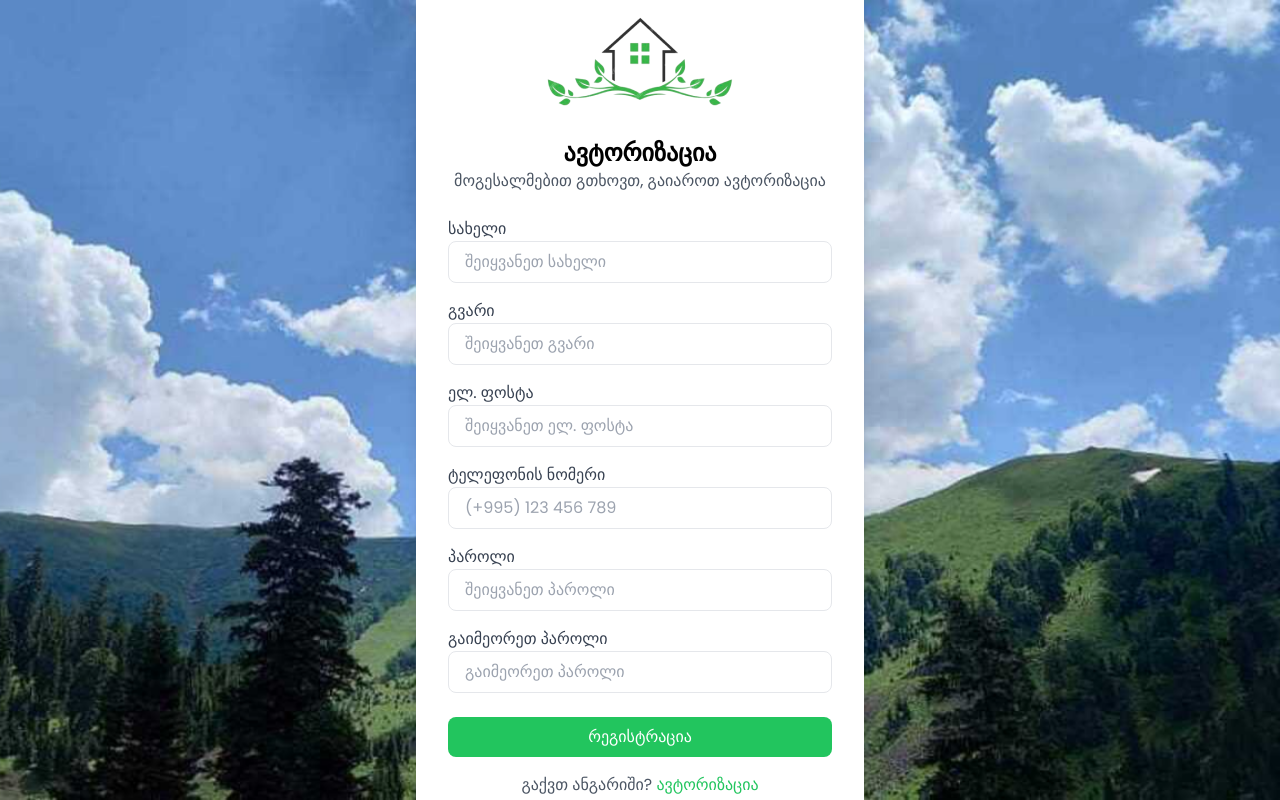
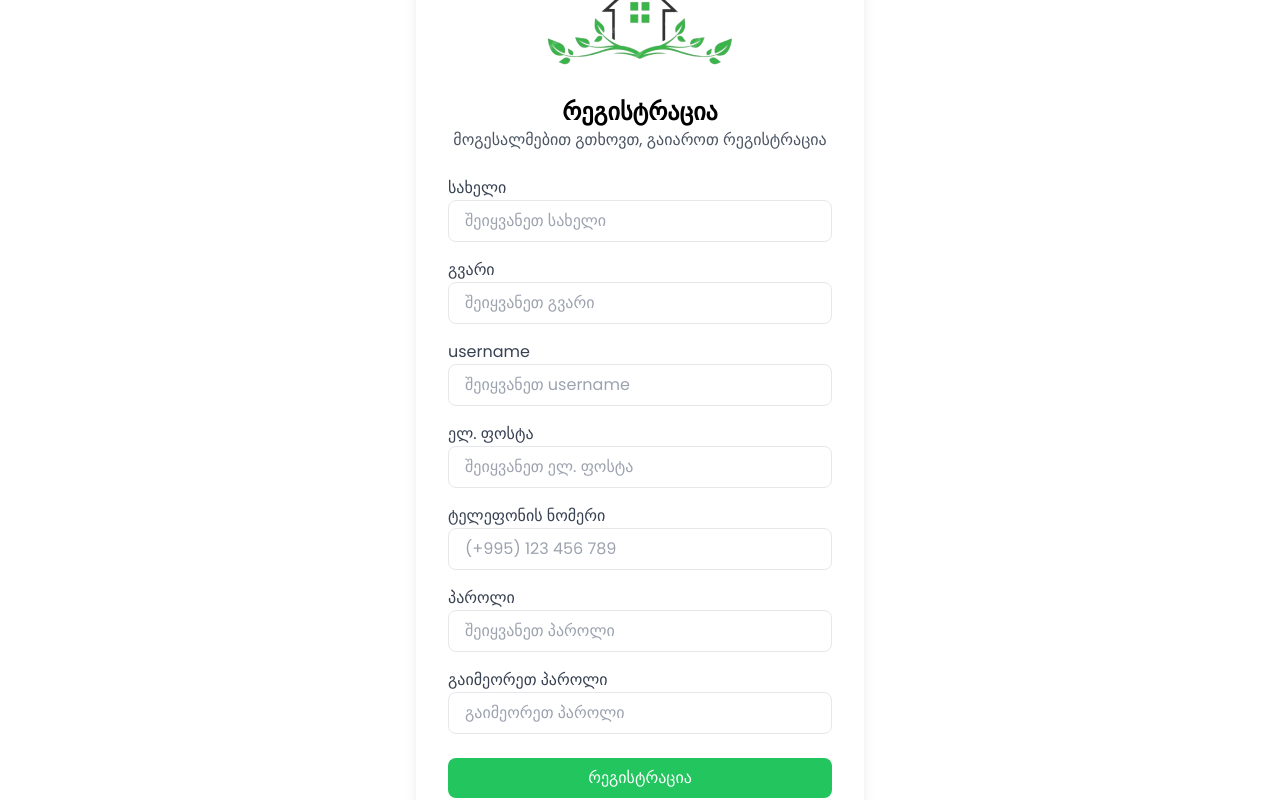
Before and after one commit to houtaruoreki/hotel, a React (Vite) app in the folder frontend/: page /register in a window 1280 px wide. Built offline with nearby package versions, Linux system fonts and the light colour scheme.

Commit message:
feat/registartion,login,contact us
registartion,login,contact us

```diff
--- a/frontend/package.json
+++ b/frontend/package.json
@@ -3,6 +3,7 @@
   "private": true,
   "version": "0.0.0",
   "type": "module",
+  "proxy": "https://08ed-95-104-36-132.ngrok-free.app",
   "scripts": {
     "dev": "vite",
     "build": "vite build",
--- a/frontend/src/pages/Login.jsx
+++ b/frontend/src/pages/Login.jsx
@@ -1,8 +1,45 @@
-import React from "react"
-import { Link } from "react-router-dom"; // Import Link from react-router-dom
+import React, { useState } from "react";
+import { Link } from "react-router-dom";
 import Background from "/Images/image 8.png";
 import Logo from "/Images/image 7.png";
+
 export default function Login() {
+  const [data, setData] = useState({
+    email: "",
+    password: ""
+  });
+  const [error, setError] = useState("");
+
+  const handleChange = (e) => {
+    setData({
+      ...data,
+      [e.target.name]: e.target.value
+    });
+  };
+
+  const handleSubmit = async (e) => {
+    e.preventDefault();
+    try {
+      const response = await fetch("https://8df2-95-104-36-132.ngrok-free.app/auth/login/", {
+        method: "POST",
+        headers: {
+          "Content-Type": "application/json",
+        },
+        body: JSON.stringify(data),
+      });
+
+      if (response.ok) {
+        const responseData = await response.json();
+        console.log("Login successful", responseData);
+      } else {
+        setError("Login failed. Please check your credentials and try again.");
+      }
+    } catch (error) {
+      console.error("Login error", error);
+      setError("An error occurred during login. Please try again later.");
+    }
+  };
+
   return (
     <div className="relative h-screen w-screen">
       <img
@@ -11,37 +48,45 @@ export default function Login() {
         className="absolute inset-0 w-full h-full object-cover z-[-1]"
       />
       <div className="flex items-center justify-center h-full">
-        <div className="bg-white p-8 rounded-lg shadow-lg max-w-sm w-full border border-mwvane ">
+        <div className="bg-white p-8 rounded-lg shadow-lg max-w-sm w-full border border-mwvane">
           <div className="text-center mb-6">
             <Link to="/">
-            <img src={Logo} alt="Logo" className="mx-auto mb-4" />
+              <img src={Logo} alt="Logo" className="mx-auto mb-4" />
             </Link>
-
             <h1 className="text-2xl font-semibold">ავტორიზაცია</h1>
             <p className="text-gray-600">მოგესალმებით გთხოვთ, გაიაროთ ავტორიზაცია</p>
           </div>
-          <form>
+          <form onSubmit={handleSubmit}>
             <div className="mb-4">
               <label className="block text-gray-700">ელ. ფოსტა</label>
               <input
                 type="email"
+                name="email"
                 className="w-full px-4 py-2 border rounded-lg focus:outline-none focus:ring-2 focus:ring-green-500"
                 placeholder="შეიყვანეთ ელ. ფოსტა"
+                value={data.email}
+                onChange={handleChange}
+                required
               />
             </div>
             <div className="mb-6">
               <label className="block text-gray-700">პაროლი</label>
               <input
                 type="password"
+                name="password"
                 className="w-full px-4 py-2 border rounded-lg focus:outline-none focus:ring-2 focus:ring-green-500"
                 placeholder="შეიყვანეთ პაროლი"
+                value={data.password}
+                onChange={handleChange}
+                required
               />
             </div>
+            {error && <p className="text-red-500 text-center mb-4">{error}</p>}
             <button className="w-full bg-green-300 text-green-600 font-bold py-2 rounded-lg hover:bg-green-400 hover:text-green-800">
               ავტორიზაცია
             </button>
             <p className="text-center text-gray-600 mt-4">
-              არ გაქვთ ანგარიში? <a href="/register" className="text-green-500">რეგისტრაცია</a>
+              არ გაქვთ ანგარიში? <Link to="/register" className="text-green-500">რეგისტრაცია</Link>
             </p>
           </form>
         </div>
--- a/frontend/src/pages/Register.jsx
+++ b/frontend/src/pages/Register.jsx
@@ -1,13 +1,74 @@
-import React from "react";
-import { Link } from "react-router-dom";
+import React, { useState } from "react";
+import { Link, useNavigate } from "react-router-dom";
 import Background from "/Images/image 8.png";
 import Logo from "/Images/image 7.png";
 
+
 export default function Register() {
+  const [formData, setFormData] = useState({
+    confirm_password: "",
+    password: "",
+      email: "",
+      number: "",
+      username: "",
+      first_name: "",
+      last_name: "",
+  });
+
+  const navigate = useNavigate();
+  const [error, setError] = useState(null);
+
+  const handleChange = (e) => {
+    const { name, value } = e.target;
+    setFormData((prevData) => ({
+      ...prevData,
+      [name]: value
+    }));
+  };
+
+  const handleSubmit = async (e) => {
+    e.preventDefault();
+    console.log(JSON.stringify(formData))
+    // Check if any required fields are missing
+    const requiredFields = ['first_name', 'last_name', 'email', 'number', 'password', 'confirm_password', 'username'];
+    const missingFields = requiredFields.filter(field => !formData[field]);
+
+    if (missingFields.length > 0) {
+      setError(`The following fields are required: ${missingFields.join(', ')}`);
+      return;
+    }
+
+    if (formData.password !== formData.confirm_password) {
+      setError("Passwords do not match");
+      return;
+    }
+
+    try {
+      const response = await fetch("https://8df2-95-104-36-132.ngrok-free.app/auth/register/", {
+        method: "POST",
+        headers: {
+          "Content-Type": "application/json",
+        },
+        body: JSON.stringify(formData),
+      });
+
+      if (!response.ok) {
+        console.log(response)
+        throw new Error("Registration failed");
+      }
+
+      // Optionally handle the response data here (e.g., storing a token)
+      navigate("/login"); // Redirect to login page on success
+    } catch (err) {
+      setError(err.message);
+    }
+  };
+
+
   return (
     <div
       className="relative h-screen w-screen bg-cover bg-center"
-      style={{ backgroundImage: `url(${Background})` }}
+      // style={{ backgroundImage: `url(${Background})` }}
     >
       <div className="flex items-center justify-center h-full">
         <div className="bg-white p-8 rounded-lg shadow-lg w-full max-w-md mx-4 md:mx-auto">
@@ -15,56 +76,93 @@ export default function Register() {
             <Link to="/">
               <img src={Logo} alt="Logo" className="mx-auto mb-4" />
             </Link>
-            <h1 className="text-2xl font-semibold">ავტორიზაცია</h1>
-            <p className="text-gray-600">მოგესალმებით გთხოვთ, გაიაროთ ავტორიზაცია</p>
+            <h1 className="text-2xl font-semibold">რეგისტრაცია</h1>
+            <p className="text-gray-600">მოგესალმებით გთხოვთ, გაიაროთ რეგისტრაცია</p>
           </div>
-          <form>
+          {error && <p className="text-red-500 text-center">{error}</p>}
+          <form onSubmit={handleSubmit}>
             <div className="mb-4">
               <label className="block text-gray-700">სახელი</label>
               <input
                 type="text"
+                name="first_name"
                 className="w-full px-4 py-2 border rounded-lg focus:outline-none focus:ring-2 focus:ring-green-500"
                 placeholder="შეიყვანეთ სახელი"
+                value={formData.first_name}
+                onChange={handleChange}
+                required
               />
             </div>
             <div className="mb-4">
               <label className="block text-gray-700">გვარი</label>
               <input
                 type="text"
+                name="last_name"
                 className="w-full px-4 py-2 border rounded-lg focus:outline-none focus:ring-2 focus:ring-green-500"
                 placeholder="შეიყვანეთ გვარი"
+                value={formData.last_name}
+                onChange={handleChange}
+                required
               />
             </div>
             <div className="mb-4">
-              <label className="block text-gray-700">ელ. ფოსტა</label>
+              <label className="block text-gray-700">username</label>
+              <input
+                type="text"
+                name="username"
+                className="w-full px-4 py-2 border rounded-lg focus:outline-none focus:ring-2 focus:ring-green-500"
+                placeholder="შეიყვანეთ username"
+                value={formData.username}
+                onChange={handleChange}
+                required
+              />
+            </div>
+            <div className="mb-4">
+            <label className="block text-gray-700">ელ. ფოსტა</label>
               <input
                 type="email"
+                name="email"
                 className="w-full px-4 py-2 border rounded-lg focus:outline-none focus:ring-2 focus:ring-green-500"
                 placeholder="შეიყვანეთ ელ. ფოსტა"
+                value={formData.email}
+                onChange={handleChange}
+                required
               />
             </div>
             <div className="mb-4">
               <label className="block text-gray-700">ტელეფონის ნომერი</label>
               <input
                 type="text"
+                name="number"
                 className="w-full px-4 py-2 border rounded-lg focus:outline-none focus:ring-2 focus:ring-green-500"
                 placeholder="(+995) 123 456 789"
+                value={formData.number}
+                onChange={handleChange}
+                required
               />
             </div>
             <div className="mb-4">
               <label className="block text-gray-700">პაროლი</label>
               <input
                 type="password"
+                name="password"
                 className="w-full px-4 py-2 border rounded-lg focus:outline-none focus:ring-2 focus:ring-green-500"
                 placeholder="შეიყვანეთ პაროლი"
+                value={formData.password}
+                onChange={handleChange}
+                required
               />
             </div>
             <div className="mb-6">
               <label className="block text-gray-700">გაიმეორეთ პაროლი</label>
               <input
                 type="password"
+                name="confirm_password"
                 className="w-full px-4 py-2 border rounded-lg focus:outline-none focus:ring-2 focus:ring-green-500"
                 placeholder="გაიმეორეთ პაროლი"
+                value={formData.confirm_password}
+                onChange={handleChange}
+                required
               />
             </div>
             <button className="w-full bg-green-500 text-white py-2 rounded-lg hover:bg-green-600">
```
Also changed, not shown: frontend/src/components/Footer.jsx (+22 -16 lines), frontend/src/pages/ContactUs.jsx (+29 -13 lines).
